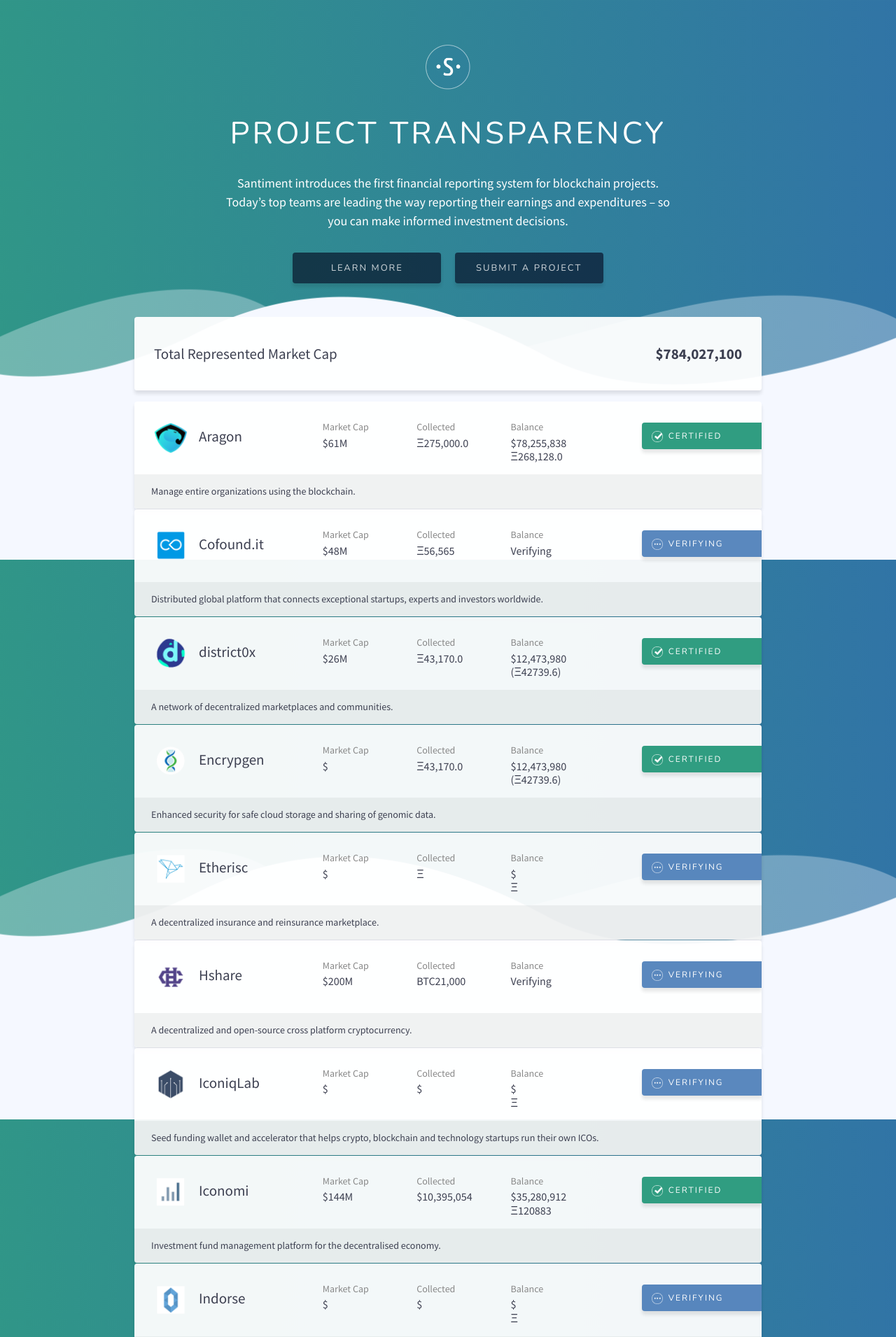
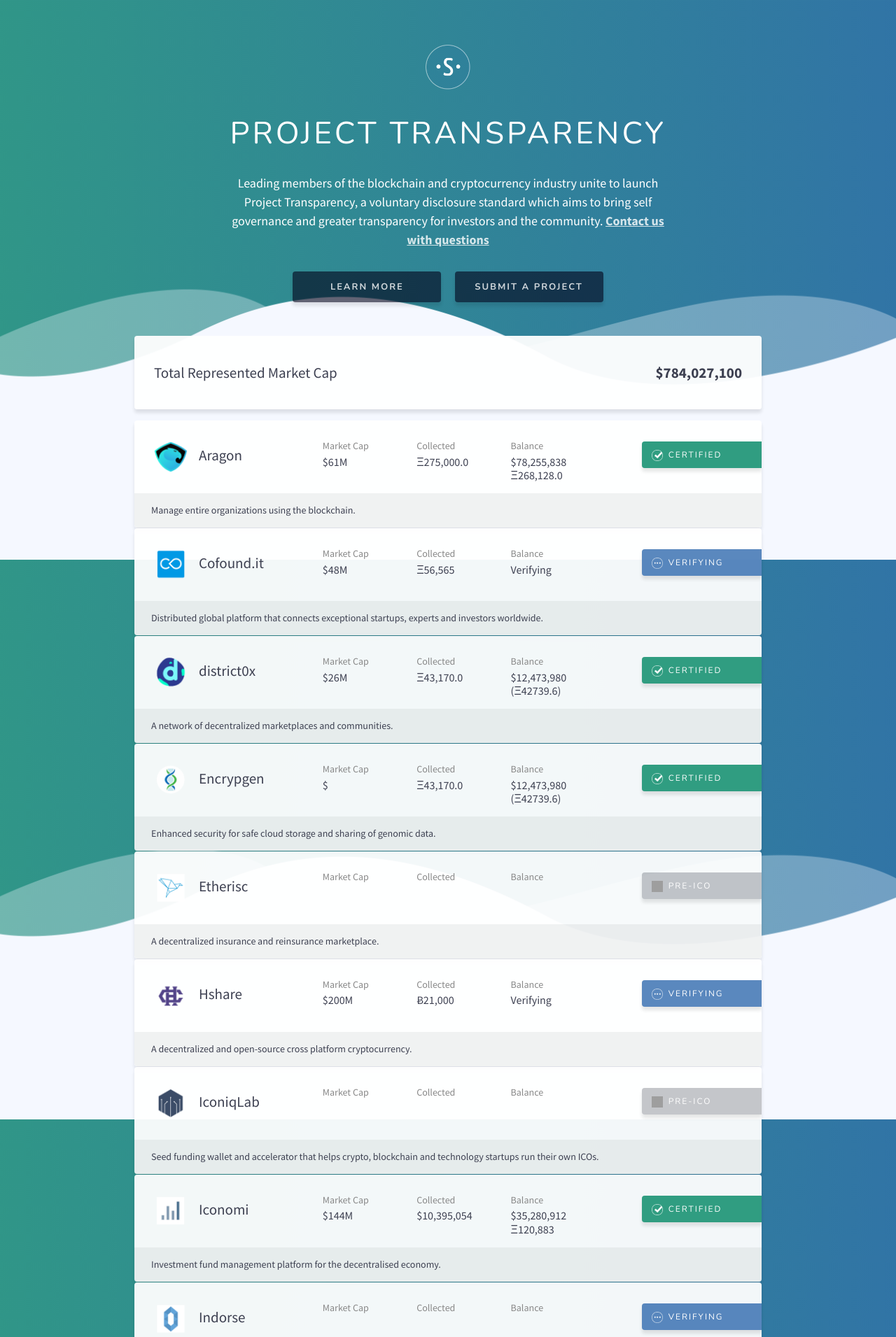
Before and after one commit to santiment/projecttransparency.org, a PHP site: page /index.html in a window 1280 px wide. Shown: the top 1911 px of the page at 70% size. Run offline with PHP 8.4, Linux system fonts and the light colour scheme; some libraries are stand-ins or nearby versions; grey boxes are pictures that could not be loaded.

Commit message:
Adding Expanse/Tokenlab, adding preico status (trial run), adding contact link

```diff
--- a/populate.sql
+++ b/populate.sql
@@ -7,6 +7,7 @@ INSERT INTO project (ticker, name, coinmarketcap_id) VALUES
   ('DNT', 'district0x', 'district0x'  ),
   ('DNA', 'Encrypgen', null),
   ('RSC', 'Etherisc', null),
+  ('EXP/LAB', 'Expanse/Tokenlab', null),
   ('GAT', 'Gatcoin.io', null),
   ('HSR', 'Hshare', 'hshare'),
   ('ICN', 'Iconomi', 'iconomi'),
@@ -36,6 +37,8 @@ INSERT INTO project_eth_address (project_id, address)
       ('Encrypgen', '0x683a0aafa039406c104d814b9f244eea721445a7'),
       ('Etherisc', '0x9B0F6a5a667CB92aF0cd15DbE90E764e32f69e77'),
       ('Etherisc', '0x35792029777427920ce7aDecccE9e645465e9C72'),
+      ('Expanse/Tokenlab'), '0xd1ea8853619aaad66f3f6c14ca22430ce6954476',
+      ('Expanse/Tokenlab'), '0xf83fd4b62ccb4b5c4213278b6b506eb2f19988d0',
       ('Indorse', '0x1c82ee5b828455F870eb2998f2c9b6Cc2d52a5F6'),
       ('Indorse', '0x26967201d4d1e1aa97554838defa4fc4d010ff6f'),
       ('Iconomi', '0x154Af3E01eC56Bc55fD585622E33E3dfb8a248d8'),
--- a/public/css/style.css
+++ b/public/css/style.css
@@ -23,8 +23,10 @@ body {
     }
 }
 .colorblend {
+    /* background: url("../img/bg_wave6.png") center bottom no-repeat, linear-gradient(270deg, #c82f3f, #316bae, #309d81); */
     background: linear-gradient(270deg, #c82f3f, #316bae, #309d81);
     background-size: 300% 300%;
+    /* background-attachment: fixed; */
 
     -webkit-animation: AnimationName 120s ease infinite;
     -moz-animation: AnimationName 120s ease infinite;
@@ -32,6 +34,9 @@ body {
 }
 .noscroll {
     overflow: hidden;
+}
+.fa-btc {
+    color: #6e707d;
 }
 
 @-webkit-keyframes AnimationName {
@@ -77,6 +82,16 @@ body {
     /* height: 100%; */
     /* overflow: auto; */
 }
+@media (max-width: 767px) {
+    .wrapper {
+        background: url("../img/bg_wave6.png") center 88px no-repeat;
+        background-size: auto;
+        background-attachment: fixed;
+        position: absolute;
+        width: 100%;
+        height: 100%;
+    }
+}
 
 h1 {
     color: #fff;
@@ -114,7 +129,7 @@ h2 {
 a {
     color: #009663;
     cursor: pointer;
-    text-decoration: none;
+    /* text-decoration: none; */
 }
 a:hover {
     text-decoration: underline;
@@ -143,6 +158,13 @@ label {
     margin: 0 auto;
     text-align: center;
     width: 50%;
+}
+.header a {
+    color: rgba(255,255,255,0.8);
+    font-weight: 700;
+}
+.header a:hover {
+    color: rgba(255,255,255,1);
 }
 .header img {
     width: 64px;
@@ -354,6 +376,9 @@ label {
     /* background: rgba(220, 47, 63, 0.80); */
     background: rgba(49, 107, 174, 0.8);
 }
+.preico {
+    background: rgba(61, 68, 80, 0.3);
+}
 
 #learn {
     display: none;
--- a/public/index.html
+++ b/public/index.html
@@ -28,9 +28,10 @@
     <div class="header">
         <img src="img/san_icon.png" />
         <h1>Project Transparency</h1>
-        <p>Santiment introduces the first financial reporting system for blockchain projects.
-            Today’s top teams are leading the way reporting their earnings and expenditures –
-            so you can make informed investment decisions.</p>
+        <p>Leading members of the blockchain and cryptocurrency industry unite to
+            launch Project Transparency, a voluntary disclosure standard which aims to
+            bring self governance and greater transparency for investors and the community.
+            <a href="https://docs.google.com/forms/d/e/1FAIpQLSfGQjirTQfR9oZ_9hWjhfZTEjFkx4Gcavp7sfxYAFPNhTCxoQ/viewform" target="_blank">Contact us with questions</a></p>
         <a class="button home" onclick="shLearn()">Learn More</a>
         <a class="button home" href="https://docs.google.com/forms/d/e/1FAIpQLScsfn5pRQ8gQrrT_7tsEcyNHbM96hTNyk9MUCtJSY-_MWgHcw/viewform" target="_blank">Submit a Project</a>
     </div>
@@ -99,11 +100,11 @@
             <div class="info">
                 <div class="projectid"><img src="img/projects/etherisc.png" />Etherisc</div>
                 <div class="numbers">
-                    <div class="marketcap"><label>Market Cap</label>$</div>
-                    <div class="collected"><label>Collected</label>Ξ</div>
-                    <div class="balance"><label>Balance</label>$<br />Ξ</div>
+                    <div class="marketcap"><label>Market Cap</label></div>
+                    <div class="collected"><label>Collected</label></div>
+                    <div class="balance"><label>Balance</label><br /></div>
                 </div>
-                <div class="rating verifying"><img src="img/verifying.png" />Verifying</div>
+                <div class="rating preico"><img src="img/preico.png" />Pre-ICO</div>
             </div>
             <div class="description">
                 <p>A decentralized insurance and reinsurance marketplace.</p>
@@ -114,7 +115,7 @@
                 <div class="projectid"><img src="img/projects/hcash.png" />Hshare</div>
                 <div class="numbers">
                     <div class="marketcap"><label>Market Cap</label>$200M</div>
-                    <div class="collected"><label>Collected</label>BTC21,000</div>
+                    <div class="collected"><label>Collected</label>Ƀ21,000</div>
                     <div class="balance"><label>Balance</label>Verifying</div>
                 </div>
                 <div class="rating verifying"><img src="img/verifying.png" />Verifying</div>
@@ -127,11 +128,11 @@
             <div class="info">
                 <div class="projectid"><img src="img/projects/iconiqLab.png" />IconiqLab</div>
                 <div class="numbers">
-                    <div class="marketcap"><label>Market Cap</label>$</div>
-                    <div class="collected"><label>Collected</label>$</div>
-                    <div class="balance"><label>Balance</label>$<br />Ξ</div>
+                    <div class="marketcap"><label>Market Cap</label></div>
+                    <div class="collected"><label>Collected</label></div>
+                    <div class="balance"><label>Balance</label><br /></div>
                 </div>
-                <div class="rating verifying"><img src="img/verifying.png" />Verifying</div>
+                <div class="rating preico"><img src="img/preico.png" />Pre-ICO</div>
             </div>
             <div class="description">
                 <p>Seed funding wallet and accelerator that helps crypto, blockchain and technology startups run their own ICOs.</p>
@@ -143,7 +144,7 @@
                 <div class="numbers">
                     <div class="marketcap"><label>Market Cap</label>$144M</div>
                     <div class="collected"><label>Collected</label>$10,395,054</div>
-                    <div class="balance"><label>Balance</label>$35,280,912<br />Ξ120883</div>
+                    <div class="balance"><label>Balance</label>$35,280,912<br />Ξ120,883</div>
                 </div>
                 <div class="rating certified"><img src="img/certified.png" />Certified</div>
             </div>
@@ -155,9 +156,9 @@
             <div class="info">
                 <div class="projectid"><img src="img/projects/indorse.png" />Indorse</div>
                 <div class="numbers">
-                    <div class="marketcap"><label>Market Cap</label>$</div>
-                    <div class="collected"><label>Collected</label>$</div>
-                    <div class="balance"><label>Balance</label>$<br />Ξ</div>
+                    <div class="marketcap"><label>Market Cap</label></div>
+                    <div class="collected"><label>Collected</label></div>
+                    <div class="balance"><label>Balance</label><br /></div>
                 </div>
                 <div class="rating verifying"><img src="img/verifying.png" />Verifying</div>
             </div>
```
Also changed, not shown: public/index.php (+15 -5 lines), public/img/projects/expanse.png (added).
